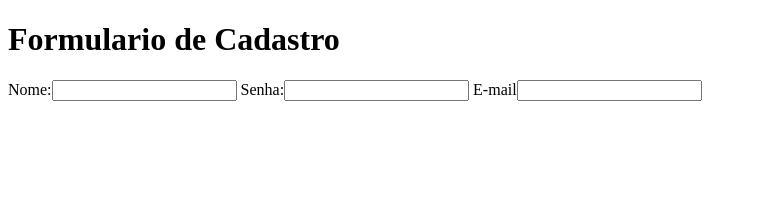
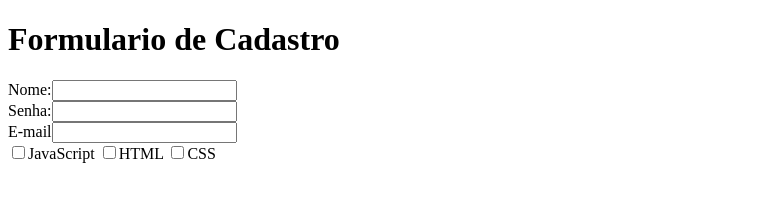
Before and after one commit to Pedro7242/Pedro7242.github.io, a plain HTML site: page formularios-html/formulario.html in a window 1280 px wide. Shown: the whole page, without its empty margins (0-757 px from the left). Drawn offline with Linux system fonts and the light colour scheme.

Commit message:
Update formulario.html

```diff
--- a/formularios-html/formulario.html
+++ b/formularios-html/formulario.html
@@ -9,8 +9,14 @@
     <h1>Formulario de Cadastro</h1>
     <form>
         Nome:<input type="text">
+        <br>
         Senha:<input type="password">
+        <br>
         E-mail<input type="email">
+        <br>
+        <input type="checkbox" name="linguagem">JavaScript
+        <input type="checkbox" name="linguagem">HTML
+        <input type="checkbox" name="linguagem">CSS
     </form>
 </body>
 </html>
```
